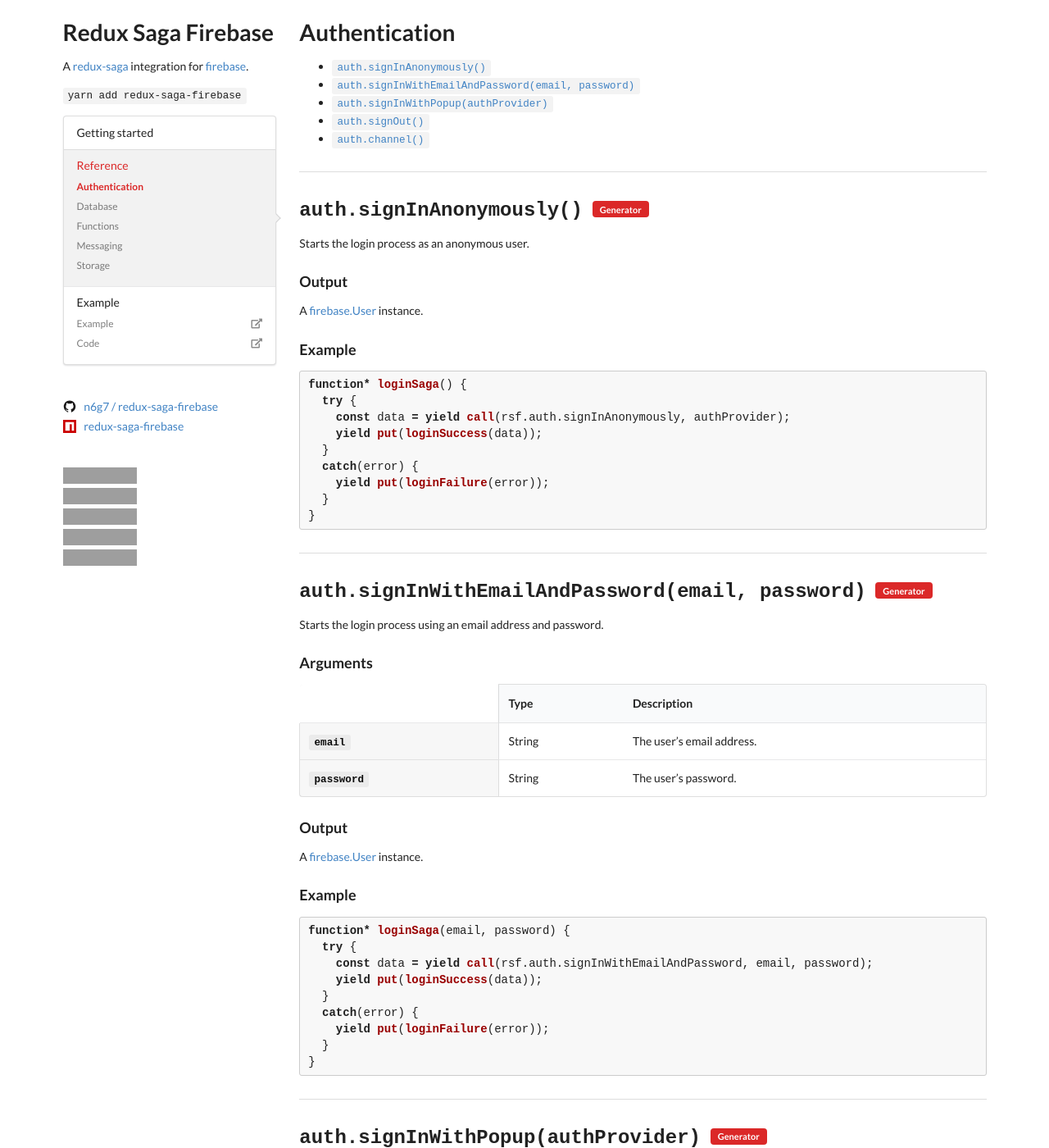
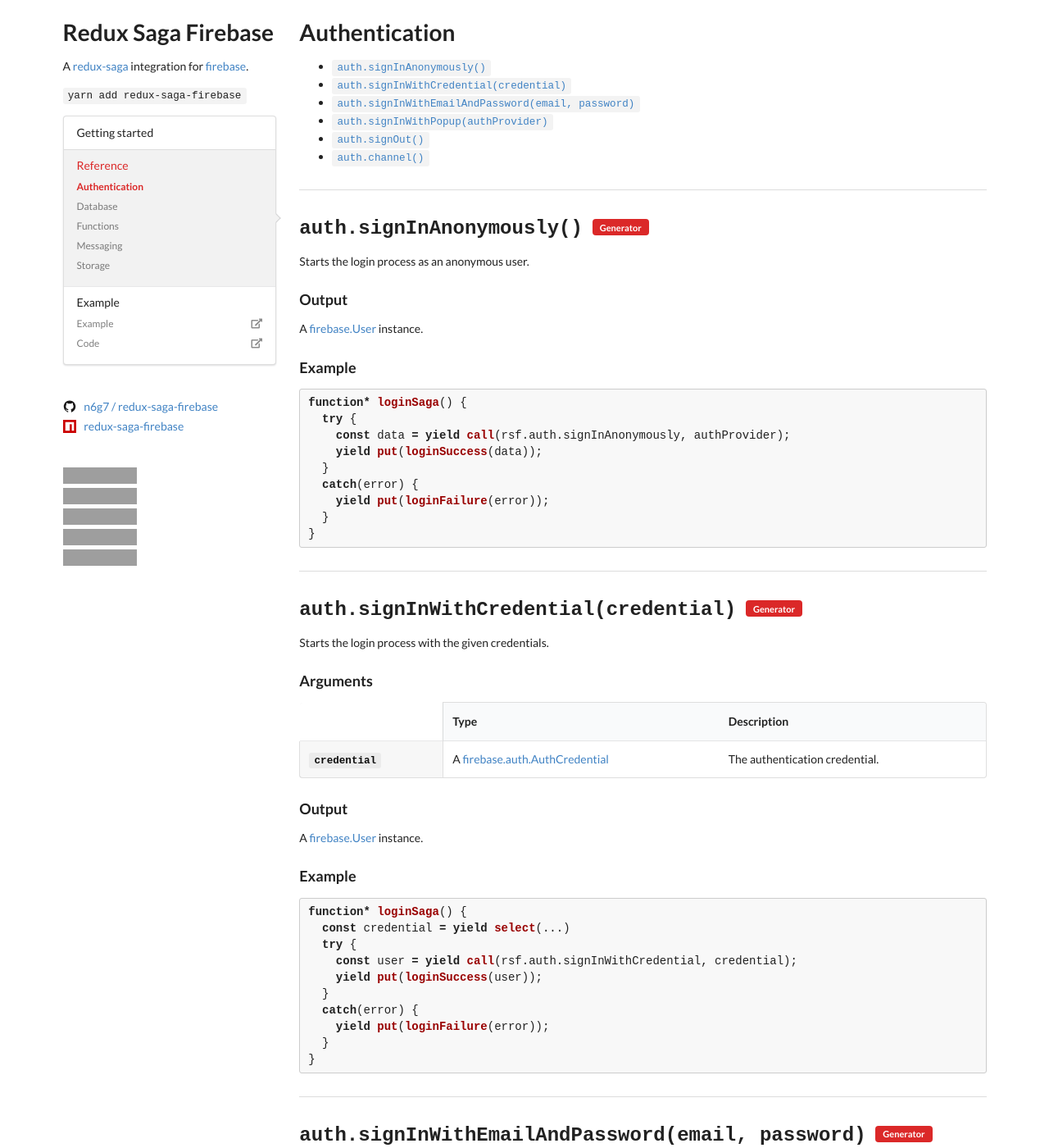
Before and after one commit to n6g7/redux-saga-firebase, a Jekyll site: the page built from docs/_reference/auth.md, in a window 1280 px wide and 1400 px high. Shown: the whole window at 82% size. Built offline with Jekyll 4.4.1, drawn with Linux system fonts in a browser that asks for light colours; nearby versions of some CDN libraries; grey boxes are pictures that could not be loaded.

Commit message:
Add "signInWithCredential" method.

````diff
--- a/docs/_reference/auth.md
+++ b/docs/_reference/auth.md
@@ -15,6 +15,30 @@
         try {
           const data = yield call(rsf.auth.signInAnonymously, authProvider);
           yield put(loginSuccess(data));
+        }
+        catch(error) {
+          yield put(loginFailure(error));
+        }
+      }
+      ```
+
+  - signature: auth.signInWithCredential(credential)
+    id: signInWithCredential
+    generator: true
+    description: Starts the login process with the given credentials.
+    arguments:
+      - name: credential
+        required: true
+        type: A [firebase.auth.AuthCredential](https://firebase.google.com/docs/reference/js/firebase.auth.AuthCredential.html)
+        description: The authentication credential.
+    output: A [firebase.User](https://firebase.google.com/docs/reference/js/firebase.User.html) instance.
+    example: |
+      ```javascript
+      function* loginSaga() {
+        const credential = yield select(...)
+        try {
+          const user = yield call(rsf.auth.signInWithCredential, credential);
+          yield put(loginSuccess(user));
         }
         catch(error) {
           yield put(loginFailure(error));
--- a/src/auth.js
+++ b/src/auth.js
@@ -4,6 +4,11 @@
 function * signInAnonymously () {
   const auth = this.app.auth()
   return yield call([auth, auth.signInAnonymously])
+}
+
+function * signInWithCredential (credential) {
+  const auth = this.app.auth()
+  return yield call([auth, auth.signInWithCredential], credential)
 }
 
 function * signInWithPopup (authProvider) {
@@ -43,6 +48,7 @@
 export default {
   channel,
   signInAnonymously,
+  signInWithCredential,
   signInWithPopup,
   signInWithEmailAndPassword,
   signOut
--- a/src/index.js
+++ b/src/index.js
@@ -12,6 +12,7 @@
     // Authentication methods
     this.auth = {
       signInAnonymously: auth.signInAnonymously.bind(this),
+      signInWithCredential: auth.signInWithCredential.bind(this),
       signInWithPopup: auth.signInWithPopup.bind(this),
       signInWithEmailAndPassword: auth.signInWithEmailAndPassword.bind(this),
       signOut: auth.signOut.bind(this),
````
Also changed, not shown: src/auth.test.js (+17 -0 lines), src/index.test.js (+1 -0 lines).
